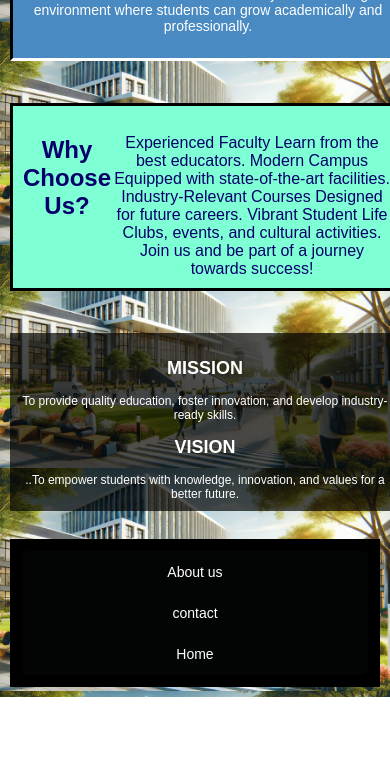
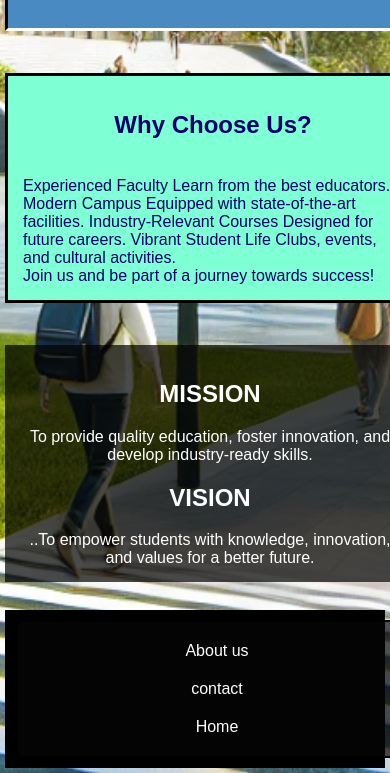
Before and after one commit to rehank703/project, a plain HTML site: page index.html in a window 390 px wide. Shown: the part 876-1649 px from the top of the page. Before the commit the page ends 1573 px from the top, so only its background shows below. Drawn offline with Linux system fonts and the light colour scheme.

Commit message:
Update index.css

```diff
--- a/index.css
+++ b/index.css
@@ -1,241 +1,169 @@
-/* 🌍 Global Styles */
+/* General Styles */
 body {
-    background: url("college.webp");
-    background-position: center;
-    background-size: cover;
+    background: url("college.webp") no-repeat center center/cover;
     overflow-x: hidden;
     color: white;
-    text-align: center;
     font-family: Arial, sans-serif;
     margin: 0;
     padding: 0;
 }
 
-/* 🖍️ Text Outline */
-.text-outline-stroke {
-    -webkit-text-stroke: 2px black;
-}
-
-/* 📢 Scrolling Text */
-.head {
-    font-size: 17px;
-    width: fit-content;
-    display: flex;
-    overflow: hidden;
-    border: 3px solid blue;
-    animation: head 9s infinite linear;
-    background-color: rgb(38, 104, 145);
-}
-
-@keyframes head {
-    from {
-        transform: translateX(100%);
-    }
-    to {
-        transform: translateX(-100%);
-    }
-}
-
-/* 🏫 Navbar */
+/* Navbar */
 nav {
     position: sticky;
     top: 0;
+    width: 100%;
+    background-color: rgba(6, 7, 7, 0.7);
+    padding: 10px;
+    border: 2px solid black;
+    border-radius: 7px;
     z-index: 1000;
     display: flex;
     flex-wrap: wrap;
+    justify-content: space-between;
     align-items: center;
-    justify-content: space-between;
-    background-color: #0607079f;
-    padding: 10px 20px;
-    border: 2px solid black;
-    border-radius: 7px;
-    outline: 2px solid black;
 }
 
-/* 📌 Navigation List */
 nav ul {
     list-style: none;
     margin: 0;
     padding: 0;
     display: flex;
-    gap: 15px;
-    font-size: 19px;
+    flex-wrap: wrap;
 }
 
-/* 📌 Navigation List Items */
 nav ul li {
-    margin: 0;
-    padding: 8px 10px;
+    margin-right: 15px;
+    padding: 5px;
+    font-size: 18px;
     white-space: nowrap;
-    font-size: 18px;
-    text-align: center;
 }
 
-/* 🔹 College Name */
+/* Logo & Motto */
 #navi1 {
     position: relative;
     font-weight: bold;
 }
 
-/* 🔹 Tagline Below College Name */
 #navi1::after {
     content: "With you till you don't need us";
     font-size: 9px;
     position: absolute;
+    display: block;
     width: 100%;
     text-align: center;
     top: 100%;
     left: 0;
-    color: white;
+    color: rgb(255, 255, 255);
 }
 
-/* 🔥 Hover Effects */
-.navi {
-    transition: 0.3s ease-in-out;
-    cursor: pointer;
+/* Animated Heading */
+.head {
+    font-size: 17px;
+    display: flex;
+    overflow: hidden;
+    border: 3px solid blue;
+    background-color: rgb(38, 104, 145);
+    animation: moveHead 9s infinite linear;
 }
 
-.navi:hover {
-    transform: translateY(-4px);
-    color: yellow;
+@keyframes moveHead {
+    from { transform: translateX(100%); }
+    to { transform: translateX(-100%); }
 }
 
-/* 🏛️ Main Title */
+/* Main Heading */
 .main {
     display: flex;
-    flex-wrap: wrap;
     justify-content: center;
     font-size: 60px;
     font-family: "Brush Script MT", cursive;
     border: 2px solid black;
-    -webkit-text-stroke: 1px black;
+    text-align: center;
+    width: 100%;
 }
 
-/* 🎓 Welcome Section */
+/* Welcome Section */
 .Welcome {
-    display: flex;
-    flex-wrap: wrap;
-    height: auto;
-    width: 100%;
     background-color: rgb(74, 138, 194);
     font-size: 18px;
-    padding: 15px;
+    text-align: center;
+    padding: 20px;
     border: 3px solid black;
     border-top: 3px solid white;
     border-bottom: 3px solid white;
+    width: 100%;
 }
 
-/* 🏅 Choose Section */
+/* Why Choose Us Section */
 .choose {
     background-color: aquamarine;
     display: flex;
+    flex-direction: column;
+    align-items: center;
     border: 3px solid black;
+    padding: 10px;
     width: 100%;
-    height: fit-content;
     font-size: 19px;
     color: rgb(5, 0, 108);
-    padding: 15px;
 }
 
-/* 🌍 Vision Section */
+/* Vision Section */
 .vision {
-    display: flex;
-    background-color: rgba(0, 0, 0, 0.681);
-    width: 100%;
+    background-color: rgba(0, 0, 0, 0.7);
     padding: 20px;
     text-align: center;
+    width: 100%;
 }
 
-/* 📌 Footer */
+/* Footer */
 .end {
-    display: flex;
     background-color: black;
-    justify-content: center;
+    text-align: center;
     font-size: 11px;
-    height: auto;
     padding: 10px;
 }
 
 .end ul {
     list-style: none;
-    margin: 0;
     padding: 0;
     display: flex;
+    justify-content: center;
     font-size: 16px;
 }
 
-/* 📱 Responsive Design (Mobile ≤600px) */
-@media screen and (max-width: 600px) {
+/* Responsive Design */
+@media (max-width: 600px) {
     body {
         font-size: 12px;
-        padding: 10px;
-        background-size: contain;
+        padding: 5px;
     }
 
-    /* 🔹 Adjust Main Title */
+    nav {
+        flex-direction: column;
+        align-items: center;
+    }
+
+    nav ul {
+        flex-direction: column;
+        align-items: center;
+        width: 100%;
+        text-align: center;
+    }
+
+    nav ul li {
+        padding: 10px;
+        font-size: 16px;
+        width: 100%;
+        text-align: center;
+    }
+
     .main {
         font-size: 40px;
     }
 
-    /* 🔹 Adjust Welcome Section */
-    .Welcome {
-        font-size: 14px;
-        height: auto;
-        padding: 10px;
-    }
-
-    /* 🔹 Adjust Choose Section */
-    .choose {
+    .Welcome, .choose, .vision {
         font-size: 16px;
-        padding: 10px;
-    }
-
-    /* 🔹 Stack Vision Section */
-    .vision {
-        flex-direction: column;
-        padding: 10px;
-    }
-
-    /* 🔹 Navbar Responsive */
-    nav {
-        flex-direction: column;
-        align-items: center;
-        padding: 8px;
-    }
-
-    nav ul {
-        flex-direction: column;
-        font-size: 16px;
-        width: 100%;
-        align-items: center;
-    }
-
-    nav ul li {
-        font-size: 14px;
-        padding: 5px;
-    }
-
-    /* 🔹 Fix College Name & Tagline */
-    #navi1 {
-        font-size: 16px;
-        text-align: center;
-    }
-
-    #navi1::after {
-        font-size: 8px;
-        text-align: center;
-        top: 110%;
-    }
-
-    /* 🔹 Footer Responsive */
-    .end {
-        flex-direction: column;
-        font-size: 10px;
-    }
-
-    .end ul {
-        flex-direction: column;
-        text-align: center;
-        font-size: 12px;
+        padding: 15px;
     }
 }
```
